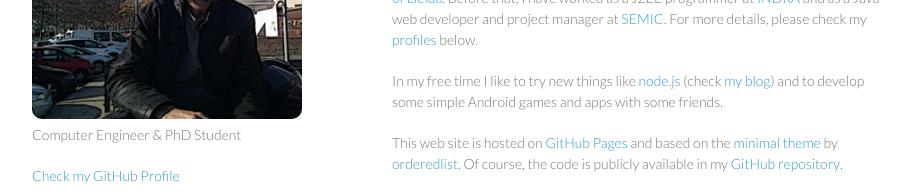
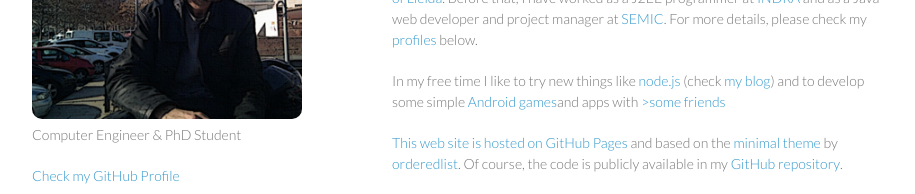
Before and after one commit to jvilaplana/jvilaplana.github.io, a plain HTML site: page index.html in a window 1280 px wide. Shown: the part 192-386 px from the top of the page, without its empty margins (178-1093 px from the left). Drawn offline with Linux system fonts and the light colour scheme.

Commit message:
Added BTP Development links

```diff
--- a/index.html
+++ b/index.html
@@ -26,7 +26,7 @@
         <h3><a name="welcome-to-github-pages" class="anchor" href="#welcome-to-github-pages"><span class="octicon octicon-link"></span></a>About</h3>
         <p>I am a computer engineer and researcher from <a href="https://www.google.com/maps/place/Lleida/@41.6183423,0.6199348,14z/data=!3m1!4b1!4m2!3m1!1s0x12a6e048e73bd37f:0xa0d32ea2d259aaaf">Lleida, Catalonia</a>. My main interests are software programming, web developing, cloud computing, big data and e-health.</p>
         <p>I'm currently working on my PhD in the <a href="http://gcd.udl.cat/">Distributed Computing Group</a> of <a href="http://www.udl.cat/en.html">University of Lleida</a>. Before that, I have worked as a J2EE programmer at <a href="http://www.indracompany.com/en">INDRA</a> and as a Java web developer and project manager at <a href="http://www.semic.es/">SEMIC</a>. For more details, please check my <a href="#profiles">profiles</a> below.</p>
-        <p>In my free time I like to try new things like <a href="http://nodejs.org/">node.js</a> (check <a href="http://blog.jordiv.com">my blog</a>) and to develop some simple Android games and apps with some friends.</p>
+        <p>In my free time I like to try new things like <a href="http://nodejs.org/">node.js</a> (check <a href="http://blog.jordiv.com">my blog</a>) and to develop some simple <a href="https://play.google.com/store/apps/developer?id=BTP+Development">Android games</a>and apps with <a href="http://btpdevelopment.com/">>some friends</a.</p>
         <p>This web site is hosted on <a href="https://pages.github.com/">GitHub Pages</a> and based on the <a href="https://github.com/orderedlist/minimal">minimal theme</a> by <a href="https://github.com/orderedlist">orderedlist</a></small>. Of course, the code is publicly available in my <a href="https://github.com/jvilaplana/jvilaplana.github.io">GitHub repository</a>.</p>
         <h3><a name="designer-templates" class="anchor" href="#profiles"><span class="octicon octicon-link"></span></a>Profiles</h3>
         <ul>
```
